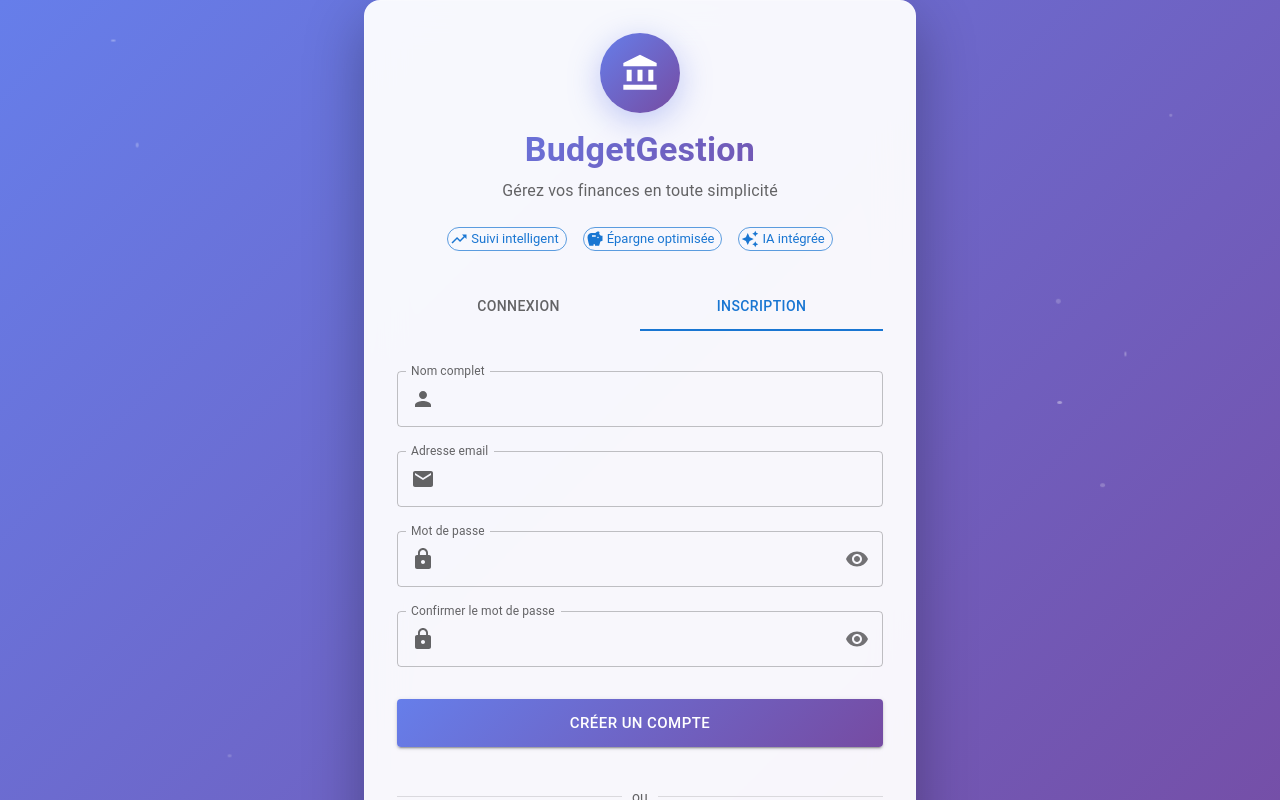
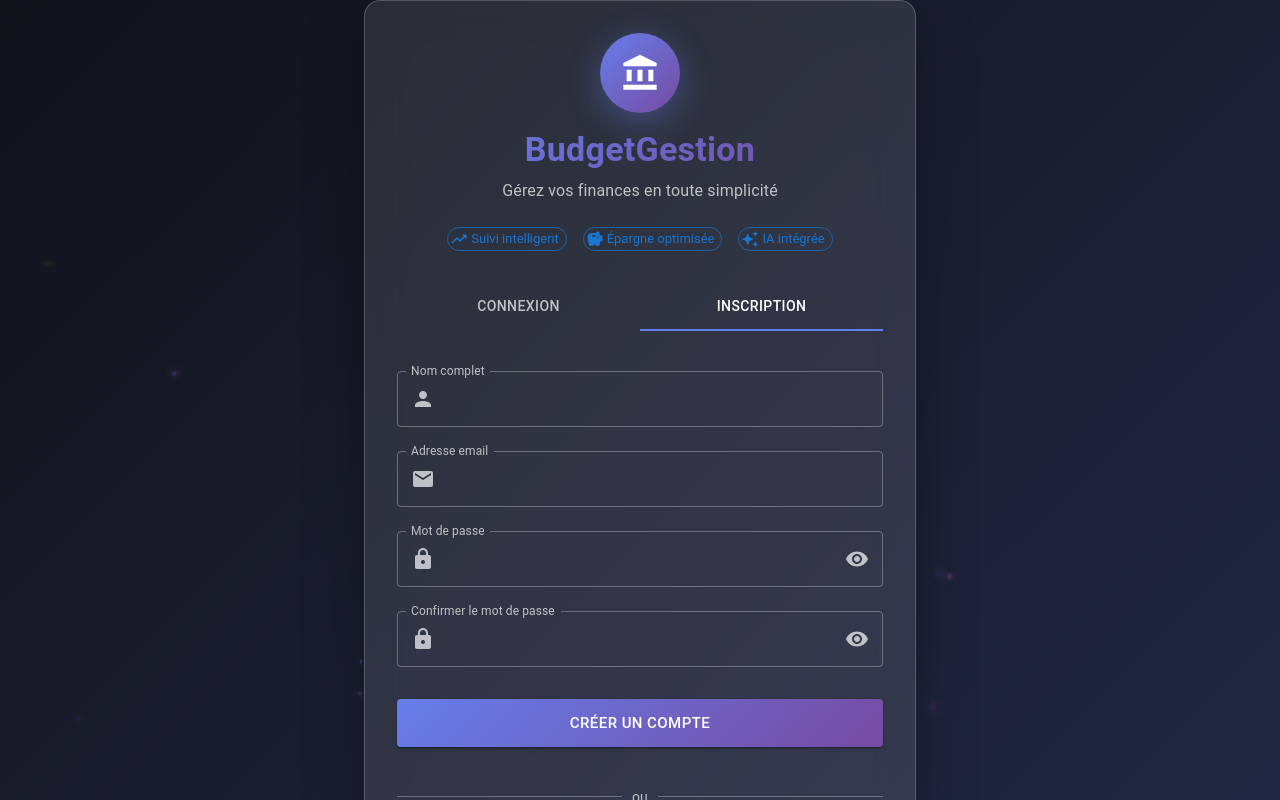
Before and after one commit to XiNetworkProject/Budget-Gestion, a React (Vite) app in the folder budget-mobile-app/: page /login in a window 1280 px wide. Both pictures are taken after a click on the tab "INSCRIPTION". Shown: the top 800 px of the page. Built offline with nearby package versions, Linux system fonts and the light colour scheme; no server answers.

Commit message:
fix: Harmonisation du thème de la page de login avec le thème sombre de Home

```diff
--- a/budget-mobile-app/src/components/Login.jsx
+++ b/budget-mobile-app/src/components/Login.jsx
@@ -327,7 +327,7 @@ const Login = () => {
   return (
     <Box sx={{
       minHeight: '100vh',
-      background: 'linear-gradient(135deg, #667eea 0%, #764ba2 100%)',
+      background: 'linear-gradient(135deg, #10131a 0%, #232946 100%)',
       display: 'flex',
       alignItems: 'center',
       justifyContent: 'center',
@@ -350,16 +350,17 @@ const Login = () => {
               position: 'absolute',
               width: Math.random() * 4 + 2,
               height: Math.random() * 4 + 2,
-              background: `rgba(255, 255, 255, ${Math.random() * 0.3 + 0.1})`,
+              background: `rgba(${Math.random() * 255}, ${Math.random() * 255}, 255, ${Math.random() * 0.3 + 0.1})`,
               borderRadius: '50%',
               left: `${Math.random() * 100}%`,
               top: `${Math.random() * 100}%`,
               animation: `floatParticle ${Math.random() * 10 + 10}s linear infinite`,
               animationDelay: `${Math.random() * 5}s`,
               filter: 'blur(0.5px)',
+              boxShadow: '0 0 10px rgba(255,255,255,0.3)',
               '@keyframes floatParticle': {
                 '0%': {
-                  transform: 'translateY(0px) translateX(0px)',
+                  transform: 'translateY(100vh) translateX(0px) rotate(0deg)',
                   opacity: 0
                 },
                 '10%': {
@@ -369,7 +370,42 @@ const Login = () => {
                   opacity: 1
                 },
                 '100%': {
-                  transform: 'translateY(-100vh) translateX(100px)',
+                  transform: 'translateY(-100px) translateX(${Math.random() * 200 - 100}px) rotate(360deg)',
+                  opacity: 0
+                }
+              }
+            }}
+          />
+        ))}
+
+        {[...Array(8)].map((_, index) => (
+          <Box
+            key={`large-${index}`}
+            sx={{
+              position: 'absolute',
+              width: Math.random() * 8 + 4,
+              height: Math.random() * 8 + 4,
+              background: `rgba(255, ${Math.random() * 255}, ${Math.random() * 255}, ${Math.random() * 0.2 + 0.05})`,
+              borderRadius: '50%',
+              left: `${Math.random() * 100}%`,
+              top: `${Math.random() * 100}%`,
+              animation: `floatParticleLarge ${Math.random() * 15 + 20}s linear infinite`,
+              animationDelay: `${Math.random() * 10}s`,
+              filter: 'blur(1px)',
+              boxShadow: '0 0 20px rgba(255,255,255,0.2)',
+              '@keyframes floatParticleLarge': {
+                '0%': {
+                  transform: 'translateY(100vh) translateX(0px) rotate(0deg)',
+                  opacity: 0
+                },
+                '10%': {
+                  opacity: 1
+                },
+                '90%': {
+                  opacity: 1
+                },
+                '100%': {
+                  transform: 'translateY(-100px) translateX(${Math.random() * 300 - 150}px) rotate(720deg)',
                   opacity: 0
                 }
               }
@@ -382,7 +418,7 @@ const Login = () => {
         <Fade in timeout={1000}>
           <Paper sx={{
             p: 4,
-            background: 'rgba(255, 255, 255, 0.95)',
+            background: 'rgba(255, 255, 255, 0.1)',
             backdropFilter: 'blur(20px)',
             borderRadius: 4,
             boxShadow: '0 20px 60px rgba(0, 0, 0, 0.3)',
@@ -412,7 +448,7 @@ const Login = () => {
                   }}>
                     BudgetGestion
                   </Typography>
-                  <Typography variant="body1" color="text.secondary" sx={{ mb: 3 }}>
+                  <Typography variant="body1" sx={{ color: 'rgba(255, 255, 255, 0.7)', mb: 3 }}>
                     Gérez vos finances en toute simplicité
                   </Typography>
                 </Box>
@@ -449,7 +485,18 @@ const Login = () => {
               value={activeTab}
               onChange={handleTabChange}
               variant="fullWidth"
-              sx={{ mb: 3 }}
+              sx={{
+                mb: 3,
+                '& .MuiTab-root': {
+                  color: 'rgba(255, 255, 255, 0.7)',
+                  '&.Mui-selected': {
+                    color: 'white'
+                  }
+                },
+                '& .MuiTabs-indicator': {
+                  backgroundColor: '#667eea'
+                }
+              }}
             >
               <Tab label="Connexion" />
               <Tab label="Inscription" />
@@ -482,9 +529,26 @@ const Login = () => {
                        onChange={handleLoginFormChange('email')}
                        margin="normal"
                        InputProps={{
-                        startAdornment: <Email sx={{ mr: 1, color: 'text.secondary' }} />
+                         startAdornment: <Email sx={{ mr: 1, color: 'rgba(255, 255, 255, 0.7)' }} />
                        }}
                        disabled={loading}
+                       sx={{
+                         '& .MuiInputLabel-root': {
+                           color: 'rgba(255, 255, 255, 0.7)'
+                         },
+                         '& .MuiInputBase-root': {
+                           color: 'white',
+                           '& fieldset': {
+                             borderColor: 'rgba(255, 255, 255, 0.3)'
+                           },
+                           '&:hover fieldset': {
+                             borderColor: 'rgba(255, 255, 255, 0.5)'
+                           },
+                           '&.Mui-focused fieldset': {
+                             borderColor: '#667eea'
+                           }
+                         }
+                       }}
                      />
                                          <TextField
                        fullWidth
@@ -494,13 +558,14 @@ const Login = () => {
                        onChange={handleLoginFormChange('password')}
                        margin="normal"
                        InputProps={{
-                        startAdornment: <Lock sx={{ mr: 1, color: 'text.secondary' }} />,
+                         startAdornment: <Lock sx={{ mr: 1, color: 'rgba(255, 255, 255, 0.7)' }} />,
                          endAdornment: (
                            <InputAdornment position="end">
                              <IconButton
                                onClick={() => setShowPassword(!showPassword)}
                                edge="end"
                                disabled={loading}
+                               sx={{ color: 'rgba(255, 255, 255, 0.7)' }}
                              >
                                {showPassword ? <VisibilityOff /> : <Visibility />}
                              </IconButton>
@@ -508,6 +573,23 @@ const Login = () => {
                          )
                        }}
                        disabled={loading}
+                       sx={{
+                         '& .MuiInputLabel-root': {
+                           color: 'rgba(255, 255, 255, 0.7)'
+                         },
+                         '& .MuiInputBase-root': {
+                           color: 'white',
+                           '& fieldset': {
+                             borderColor: 'rgba(255, 255, 255, 0.3)'
+                           },
+                           '&:hover fieldset': {
+                             borderColor: 'rgba(255, 255, 255, 0.5)'
+                           },
+                           '&.Mui-focused fieldset': {
+                             borderColor: '#667eea'
+                           }
+                         }
+                       }}
                      />
                     <Button
                       fullWidth
@@ -528,8 +610,16 @@ const Login = () => {
                     </Button>
                   </form>
 
-                  <Divider sx={{ my: 3 }}>
-                    <Typography variant="body2" color="text.secondary">
+                  <Divider sx={{
+                    my: 3,
+                    '& .MuiDivider-wrapper': {
+                      color: 'rgba(255, 255, 255, 0.7)'
+                    },
+                    '&::before, &::after': {
+                      borderColor: 'rgba(255, 255, 255, 0.3)'
+                    }
+                  }}>
+                    <Typography variant="body2" sx={{ color: 'rgba(255, 255, 255, 0.7)' }}>
                       ou
                     </Typography>
                   </Divider>
@@ -559,9 +649,26 @@ const Login = () => {
                        onChange={handleRegisterFormChange('name')}
                        margin="normal"
                        InputProps={{
-                        startAdornment: <Person sx={{ mr: 1, color: 'text.secondary' }} />
+                         startAdornment: <Person sx={{ mr: 1, color: 'rgba(255, 255, 255, 0.7)' }} />
                        }}
                        disabled={loading}
+                       sx={{
+                         '& .MuiInputLabel-root': {
+                           color: 'rgba(255, 255, 255, 0.7)'
+                         },
+                         '& .MuiInputBase-root': {
+                           color: 'white',
+                           '& fieldset': {
+                             borderColor: 'rgba(255, 255, 255, 0.3)'
+                           },
+                           '&:hover fieldset': {
+                             borderColor: 'rgba(255, 255, 255, 0.5)'
+                           },
+                           '&.Mui-focused fieldset': {
+                             borderColor: '#667eea'
+                           }
+                         }
+                       }}
                      />
                                          <TextField
                        fullWidth
@@ -571,9 +678,26 @@ const Login = () => {
                        onChange={handleRegisterFormChange('email')}
                        margin="normal"
                        InputProps={{
-                        startAdornment: <Email sx={{ mr: 1, color: 'text.secondary' }} />
+                         startAdornment: <Email sx={{ mr: 1, color: 'rgba(255, 255, 255, 0.7)' }} />
                        }}
                        disabled={loading}
+                       sx={{
+                         '& .MuiInputLabel-root': {
+                           color: 'rgba(255, 255, 255, 0.7)'
+                         },
+                         '& .MuiInputBase-root': {
+                           color: 'white',
+                           '& fieldset': {
+                             borderColor: 'rgba(255, 255, 255, 0.3)'
+                           },
+                           '&:hover fieldset': {
+                             borderColor: 'rgba(255, 255, 255, 0.5)'
+                           },
+                           '&.Mui-focused fieldset': {
+                             borderColor: '#667eea'
+                           }
+                         }
+                       }}
                      />
                                          <TextField
                        fullWidth
@@ -583,13 +707,14 @@ const Login = () => {
                        onChange={handleRegisterFormChange('password')}
                        margin="normal"
                        InputProps={{
-                        startAdornment: <Lock sx={{ mr: 1, color: 'text.secondary' }} />,
+                         startAdornment: <Lock sx={{ mr: 1, color: 'rgba(255, 255, 255, 0.7)' }} />,
                          endAdornment: (
                            <InputAdornment position="end">
                              <IconButton
                                onClick={() => setShowPassword(!showPassword)}
                                edge="end"
                                disabled={loading}
+                               sx={{ color: 'rgba(255, 255, 255, 0.7)' }}
                              >
                                {showPassword ? <VisibilityOff /> : <Visibility />}
                              </IconButton>
@@ -597,6 +722,23 @@ const Login = () => {
                          )
                        }}
                        disabled={loading}
+                       sx={{
+                         '& .MuiInputLabel-root': {
+                           color: 'rgba(255, 255, 255, 0.7)'
+                         },
+                         '& .MuiInputBase-root': {
+                           color: 'white',
+                           '& fieldset': {
+                             borderColor: 'rgba(255, 255, 255, 0.3)'
+                           },
+                           '&:hover fieldset': {
+                             borderColor: 'rgba(255, 255, 255, 0.5)'
+                           },
+                           '&.Mui-focused fieldset': {
+                             borderColor: '#667eea'
+                           }
+                         }
+                       }}
                      />
                                          <TextField
                        fullWidth
@@ -606,13 +748,14 @@ const Login = () => {
                        onChange={handleRegisterFormChange('confirmPassword')}
                        margin="normal"
                        InputProps={{
-                        startAdornment: <Lock sx={{ mr: 1, color: 'text.secondary' }} />,
+                         startAdornment: <Lock sx={{ mr: 1, color: 'rgba(255, 255, 255, 0.7)' }} />,
                          endAdornment: (
                            <InputAdornment position="end">
                              <IconButton
                                onClick={() => setShowConfirmPassword(!showConfirmPassword)}
                                edge="end"
                                disabled={loading}
+                               sx={{ color: 'rgba(255, 255, 255, 0.7)' }}
                              >
                                {showConfirmPassword ? <VisibilityOff /> : <Visibility />}
                              </IconButton>
@@ -620,6 +763,23 @@ const Login = () => {
                          )
                        }}
                        disabled={loading}
+                       sx={{
+                         '& .MuiInputLabel-root': {
+                           color: 'rgba(255, 255, 255, 0.7)'
+                         },
+                         '& .MuiInputBase-root': {
+                           color: 'white',
+                           '& fieldset': {
+                             borderColor: 'rgba(255, 255, 255, 0.3)'
+                           },
+                           '&:hover fieldset': {
+                             borderColor: 'rgba(255, 255, 255, 0.5)'
+                           },
+                           '&.Mui-focused fieldset': {
+                             borderColor: '#667eea'
+                           }
+                         }
+                       }}
                      />
                     <Button
                       fullWidth
@@ -640,8 +800,16 @@ const Login = () => {
                     </Button>
                   </form>
 
-                  <Divider sx={{ my: 3 }}>
-                    <Typography variant="body2" color="text.secondary">
+                  <Divider sx={{
+                    my: 3,
+                    '& .MuiDivider-wrapper': {
+                      color: 'rgba(255, 255, 255, 0.7)'
+                    },
+                    '&::before, &::after': {
+                      borderColor: 'rgba(255, 255, 255, 0.3)'
+                    }
+                  }}>
+                    <Typography variant="body2" sx={{ color: 'rgba(255, 255, 255, 0.7)' }}>
                       ou
                     </Typography>
                   </Divider>
@@ -661,10 +829,10 @@ const Login = () => {
 
             {/* Footer */}
             <Box sx={{ textAlign: 'center', mt: 4 }}>
-              <Typography variant="body2" color="text.secondary">
+              <Typography variant="body2" sx={{ color: 'rgba(255, 255, 255, 0.7)' }}>
                 En continuant, vous acceptez nos conditions d'utilisation
               </Typography>
-              <Typography variant="caption" color="text.secondary" sx={{ display: 'block', mt: 1 }}>
+              <Typography variant="caption" sx={{ color: 'rgba(255, 255, 255, 0.5)', display: 'block', mt: 1 }}>
                 © 2025 XimaMDev - BudgetGestion
               </Typography>
             </Box>
```
Lines whose indentation alone changed are shown as unchanged.
